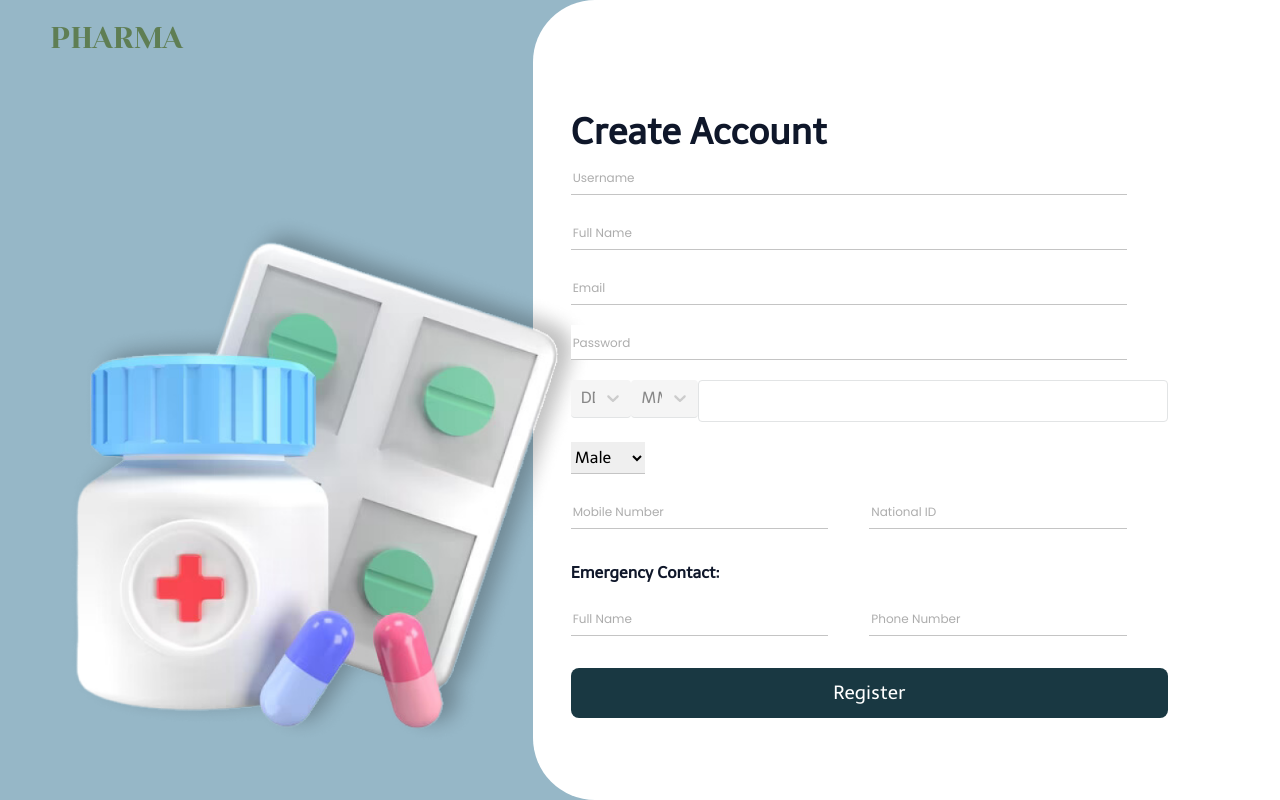
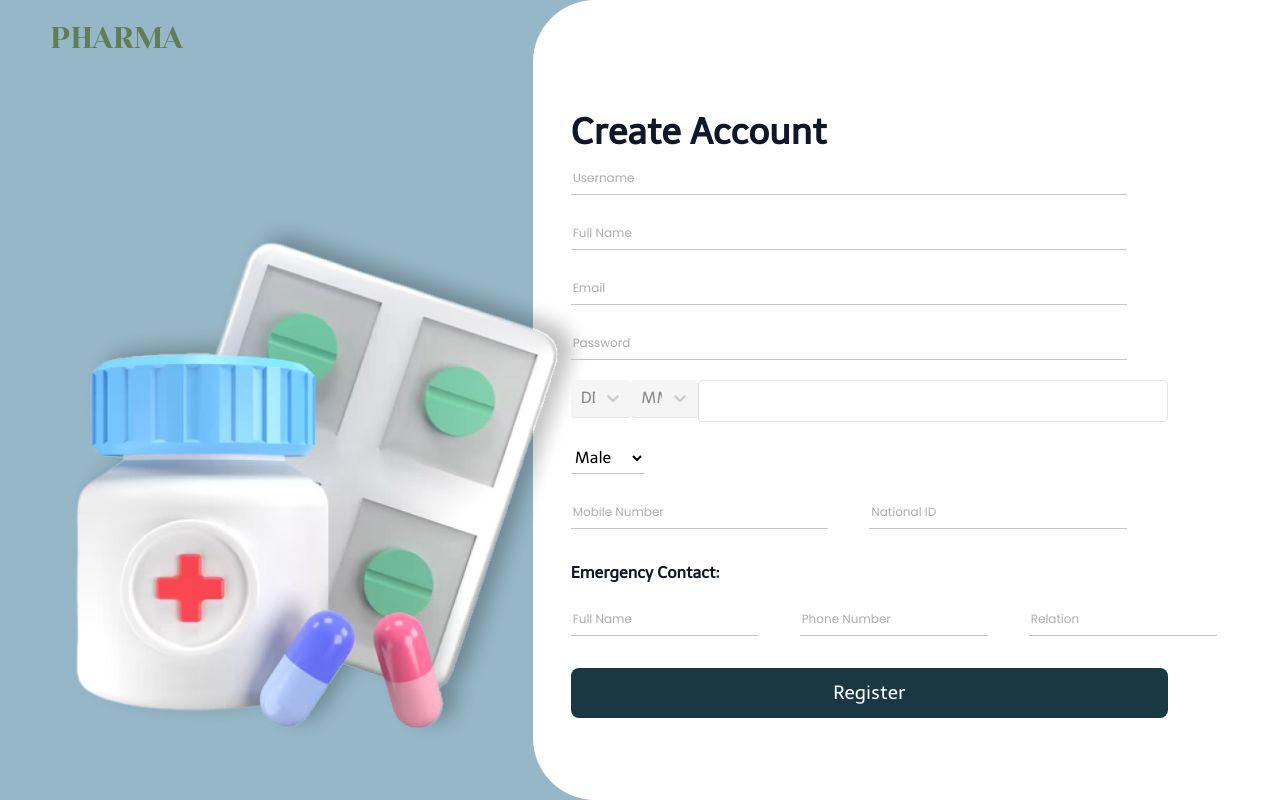
Before and after one commit to advanced-computer-lab-2023/Agile-Star-Squad-Pharmacy, a React (Create React App) app in the folder frontend/: page /patient/register in a window 1280 px wide. Built offline with nearby package versions, Linux system fonts and the light colour scheme; no server answers; a web font is replaced by a local one.

Commit message:
Registeration as a patient is working but there is a problem with navigation to home page afterwards

```diff
--- a/frontend/src/App.js
+++ b/frontend/src/App.js
@@ -44,11 +44,7 @@ function App() {
             <Route path="/payment/AddingInfo" element={<AddingInfo />} exact />
             <Route path="/payment/temp" element={<Checking />} exact />
             <Route path="/order" element={<Order />} exact />
-            <Route
-              path="/patient/account"
-              element={<PatientAccountSettings />}
-              exact
-            />
+            <Route path="/patient/account" element={<PatientAccountSettings />} exact />
             <Route path="/address/add" element={<AddAddress />} exact />
             <Route path="changePassword" element={<ChangePassword />} exact />
             <Route path="/medicine" element={<MedicineDetails />} exact />
--- a/frontend/src/patient/pages/PatientRegister.js
+++ b/frontend/src/patient/pages/PatientRegister.js
@@ -2,12 +2,17 @@ import React, { useState } from 'react';
 import { setUserRole } from '../../shared/DummyUsers';
 import { useNavigate, Link } from 'react-router-dom';
 import classes from './patientRegister.module.css';
-import logo from './logo.png';
 import medicines from './Medicines.png';
 import Select from 'react-select';
+import { useEffect } from 'react';
 
 const PatientRegisterForm = () => {
+  const [userRole, setUserRole] = useState('');
   const navigate = useNavigate();
+
+  useEffect(() => {
+    console.log('User role after setting:', userRole);
+  }, [userRole]);
 
   const [formData, setFormData] = useState({
     username: '',
@@ -20,6 +25,7 @@ const PatientRegisterForm = () => {
     emergencyContact: {
       fullName: '',
       phoneNumber: '',
+      relation: '',
     },
   });
 
@@ -142,11 +148,9 @@ const PatientRegisterForm = () => {
       emergencyContact: {
         fullName: formData.emergencyContact.fullName,
         phoneNumber: formData.emergencyContact.phoneNumber,
+        relation: formData.emergencyContact.relation,
       },
     };
-    console.log('-------------------');
-    console.log(dobMonth);
-    console.log(data);
 
     try {
       const response = await fetch('http://localhost:4000/patients', {
@@ -157,8 +161,9 @@ const PatientRegisterForm = () => {
 
       if (response.ok) {
         // Handle a successful response
+        alert('Registration Successful!');
         setUserRole('patient');
-        navigate('/patient/home');
+        navigate('/pharmacy/home');
       } else {
         // Handle errors if the server response is not ok
         alert('Registration Failed!');
@@ -311,6 +316,15 @@ const PatientRegisterForm = () => {
                       onChange={handleInputChange}
                       required
                     />
+                    <input
+                      className={classes.textBox}
+                      type="text"
+                      name="emergencyContact.relation"
+                      placeholder="Relation"
+                      value={formData.emergencyContact.relation}
+                      onChange={handleInputChange}
+                      required
+                    />
                   </div>
                   <button className={classes.button} type="submit">
                     <div className={classes.buttonText}> Register</div>
--- a/frontend/src/patient/pages/patientRegister.module.css
+++ b/frontend/src/patient/pages/patientRegister.module.css
@@ -94,6 +94,7 @@
     padding-top: 5px;
     margin-bottom: 20px;
     flex: 1;
+    background-color: transparent;
 }
 
 .textBox::placeholder {
--- a/frontend/src/pharmacist/pages/pharmacistRequest.module.css
+++ b/frontend/src/pharmacist/pages/pharmacistRequest.module.css
@@ -51,6 +51,7 @@
   margin-right: 41px;
   margin-bottom: 5px;
   z-index: 10;
+  background-color: transparent;
 }
 
 .textBox:focus {
```
